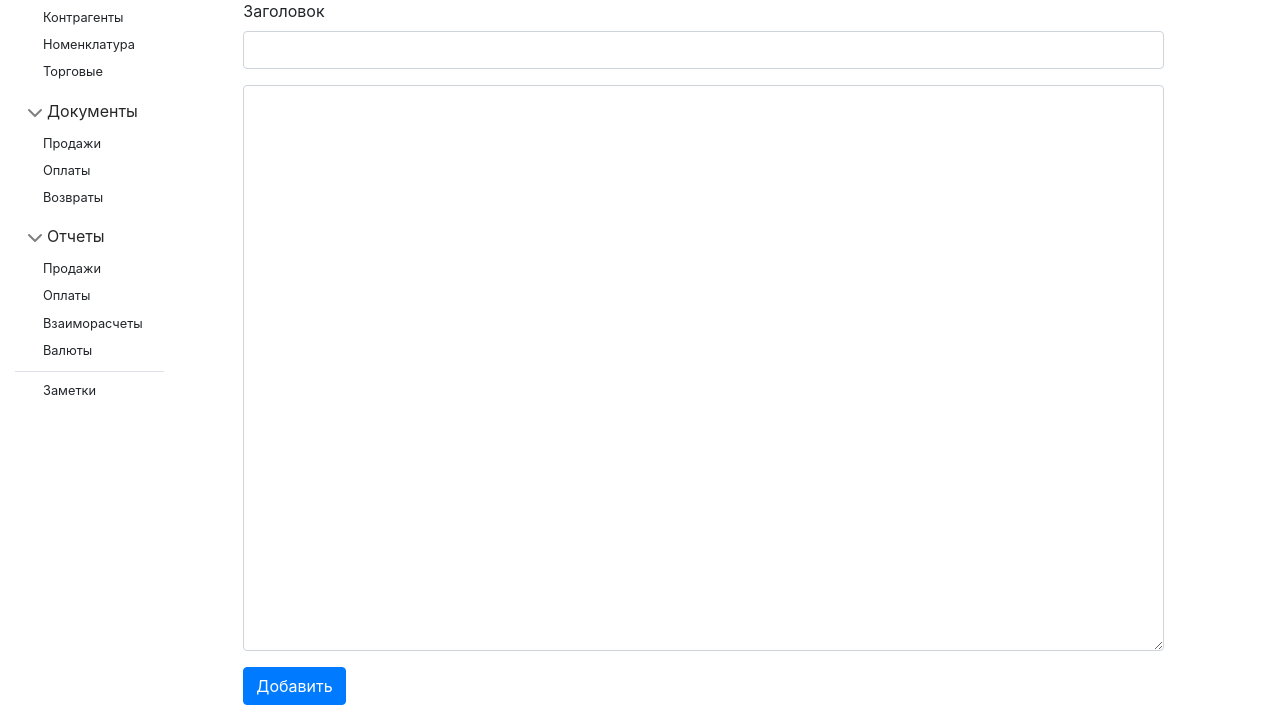
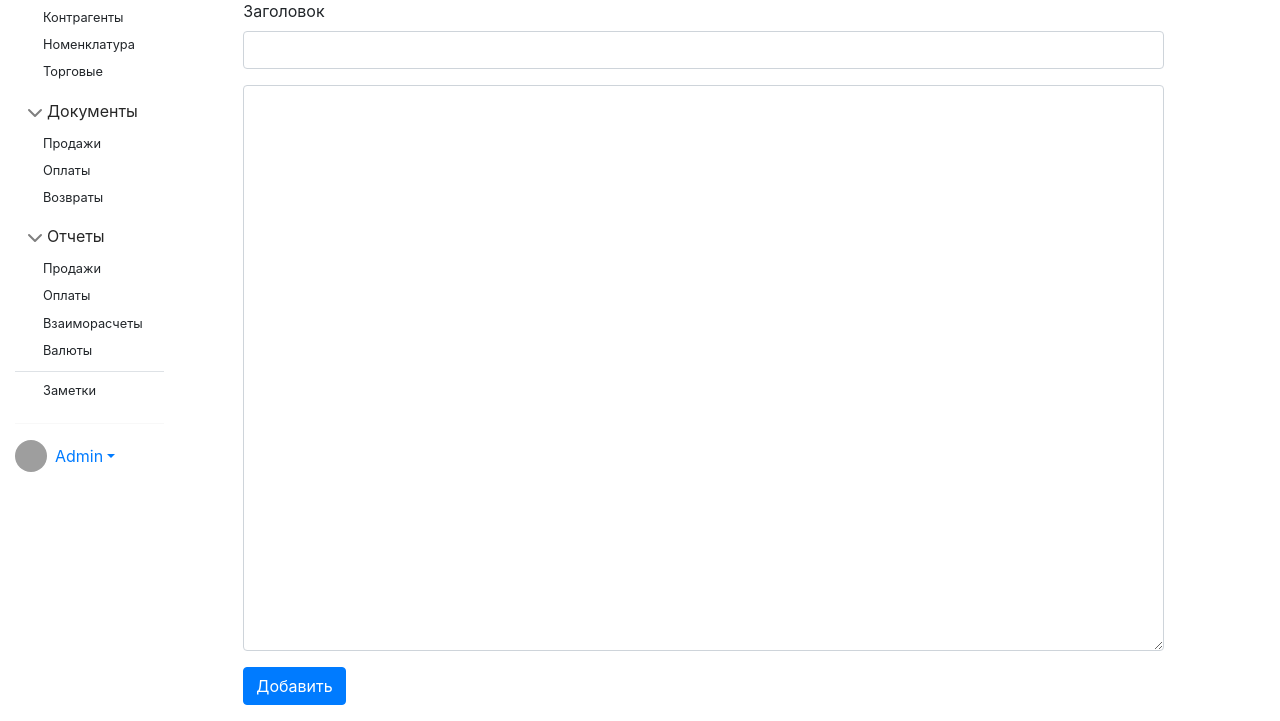
Before and after one commit to Ovladychenko/djbase, a Django app: page /add_note/ in a window 1280 px wide. Shown: the part 80-801 px from the top of the page. Run offline with Django 4.2, Linux system fonts and the light colour scheme; some libraries are stand-ins or nearby versions; grey boxes are pictures that could not be loaded.

Commit message:
add item menu to main panel

```diff
--- a/basecrm/trade/templates/trade/base.html
+++ b/basecrm/trade/templates/trade/base.html
@@ -159,7 +159,23 @@
         <li><a href="{% url 'notes' %}" class="link-dark d-inline-flex text-decoration-none rounded">Заметки</a></li>
       </ul>
 
+            <hr>
+
+
+    <div class="dropdown">
+      <a href="#" class="d-flex align-items-center link-body-emphasis text-decoration-none dropdown-toggle show" data-bs-toggle="dropdown" aria-expanded="false">
+        <img src="{% static 'trade/images/admin.png' %}" alt="" width="32" height="32" class="rounded-circle me-2">
+        Admin
+      </a>
+      <ul class="dropdown-menu text-small shadow">
+        <li><a class="dropdown-item" href="#">Настройки</a></li>
+        <li><a class="dropdown-item" href="#">Профиль</a></li>
+        <li><hr class="dropdown-divider"></li>
+        <li><a class="dropdown-item" href="#">Выход</a></li>
+      </ul>
+    </div>
     </ul>
+
 
   <div class="b-example-divider b-example-vr"></div>
   <div class="b-example-divider b-example-vr"></div>
```
